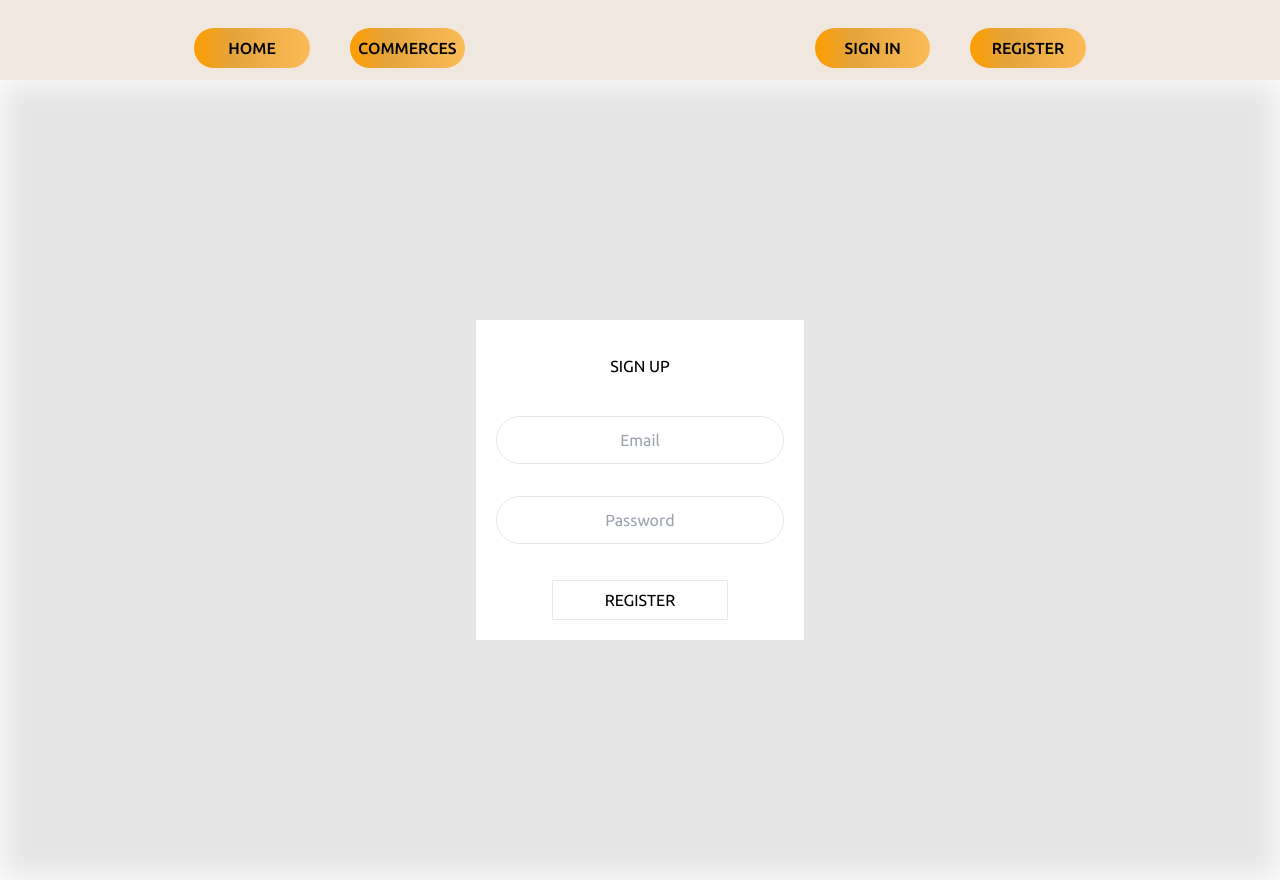
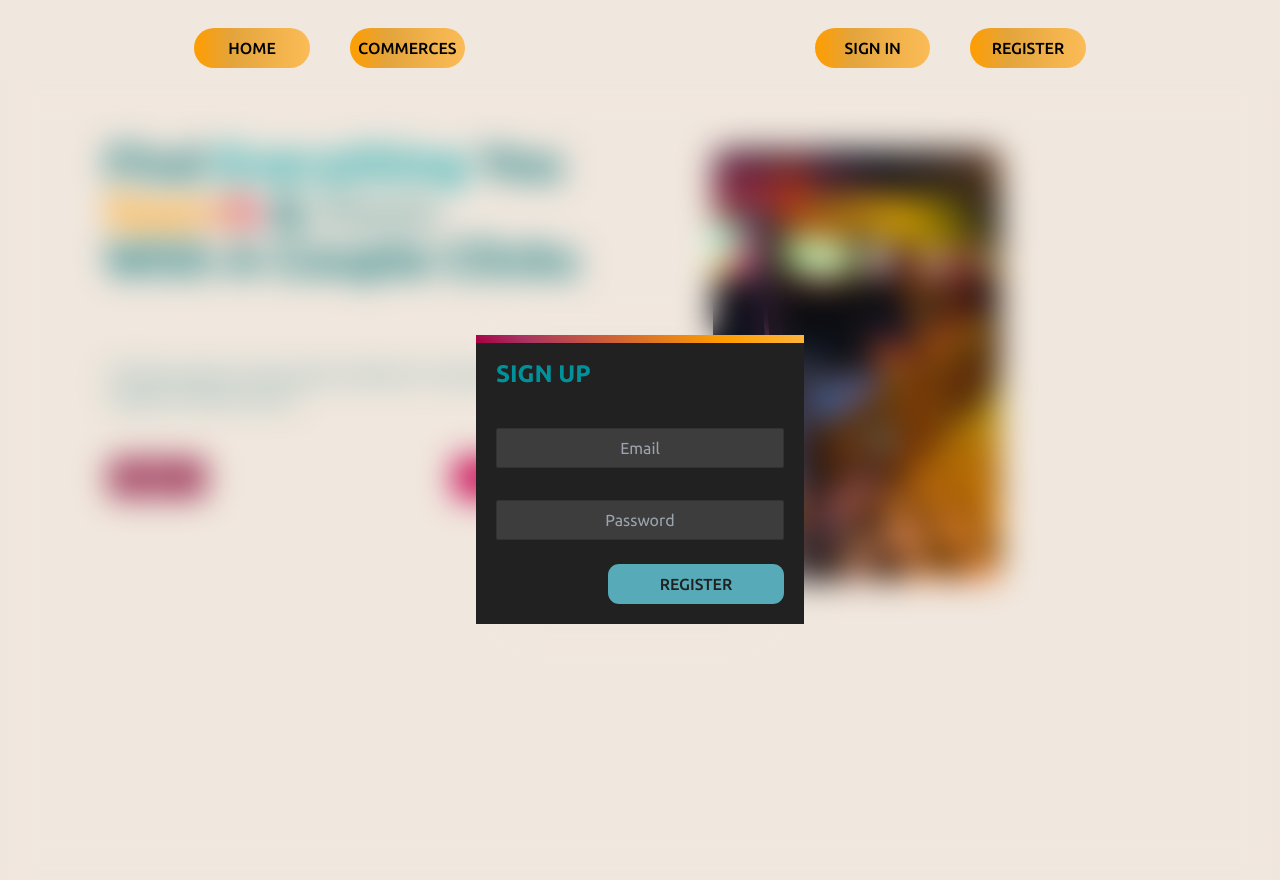
Before and after one commit to aperezmarquez/Web-for-commerces-React-project-, a Next.js app in the folder web_comercios/: page /register in a window 1280 px wide. Built offline with nearby package versions, Linux system fonts and the light colour scheme.

Commit message:
Creados Sign In y Register pages

```diff
--- a/web_comercios/app/register/page.jsx
+++ b/web_comercios/app/register/page.jsx
@@ -1,7 +1,8 @@
 "use client"
 
-import { useRouter } from "next/router";
+import './register.css';
 import { useState } from "react";
+import Home from '../page.js';
 
 export default function Register () {
     const [email, setEmail] = useState();
@@ -47,22 +48,24 @@ export default function Register () {
 
     return (
         <div className="flex items-center justify-center h-screen w-full absolute">
-            <div className="h-full w-full bg-black bg-opacity-10 filter blur-lg -z-10 absolute"></div>
-            <div className="grid grid-rows-4 grid-flow-col place-items-center gap-10 p-5 bg-white h-80 justify-center filter z-10 absolute">
-                <h1 className="text-center mt-3">SIGN UP</h1>
+            <Home className="background-page"/>
+            <div className="pantalla-borrosa h-full w-full absolute"></div>
+            <div className="element-holder grid grid-rows-4 grid-flow-col gap-10 p-5 h-72 justify-center filter z-10 absolute">
+                <h1 className="signup-text text-start mt-0">SIGN UP</h1>
                 <input type="text"
-                       className="text-center w-72 h-12 border rounded-full transition-opacity"
+                       className="input text-center w-72 h-10 border rounded-sm transition-opacity"
                        placeholder="Email"
                        onFocus={handleFocus}
                        onBlur={handleUnFocusU}
                        onChange={(e) => setEmail(e.target.value)}></input>
                 <input type="password"
-                       className="text-center w-72 h-12 border rounded-full"
+                       className="input text-center w-72 h-10 border rounded-sm"
                        placeholder="Password"
                        onFocus={handleFocus}
                        onBlur={handleUnFocusP}
                        onChange={(e) => setPassword(e.target.value)}></input>
-                <button className="w-44 h-10 border transition ease-in delay-100 hover:bg-slate-400 active:bg-red-600">REGISTER</button>
+                <button className="login-button-register w-44 h-10 border transition ease-in delay-100 place-self-end hover:bg-slate-400 active:bg-red-600">REGISTER</button>
+                <div className='hover-background-register absolute'></div>
             </div>
         </div>
     );
--- /dev/null
+++ b/web_comercios/app/register/register.css
@@ -0,0 +1,84 @@
+.background-page {
+    z-index: -2;
+    overflow: hidden;
+}
+
+.pantalla-borrosa {
+    z-index: 0;
+    background: rgba(0,0,0,0);
+    backdrop-filter: blur(1em);
+}
+
+.element-holder {
+    background-color: rgb(33, 33, 33);
+    transition: all 0.7s cubic-bezier(0.23, 1, 0.320, 1);
+    z-index: 0;
+}
+
+.hover-background-register {
+    bottom: 97.5%;
+    width: 20.5em;
+    height: 0.5em;
+
+    transition: all 0.7s cubic-bezier(0.23, 1, 0.320, 1);
+    background: linear-gradient(45deg, #a60042 0%, #a83262 15%, #ff9d00 75%, #ffb53e 100%);
+
+    z-index: -1;
+}
+
+.element-holder:hover .hover-background-register {
+    height: 17.5em;
+    bottom: 2.8%;
+}
+
+.signup-text {
+    transition: 0.3s;
+    color: #00929a;
+    font-weight: 900;
+    font-size: 1.5em;
+}
+
+.element-holder:hover .signup-text {
+    color: rgb(33, 33, 33);
+}
+
+.input {
+    background-color: rgb(61, 61, 61);
+    border-color: rgb(50, 50, 50);
+}
+
+.input {
+    color: #e8e8e8;
+    transition: 0.3s;
+    background-color: rgb(61, 61, 61);
+    border-color: rgb(50, 50, 50);
+}
+
+.element-holder:hover .input {
+    color: rgb(33, 33, 33);
+    background-color: #deac4a;
+    border-color: #d5952f;
+}
+
+.element-holder:hover .input::placeholder {
+    color: #585249;
+}
+
+.login-button-register {
+    border: 5px;
+    border: solid border transparent;
+    border-radius: 0.7em;
+
+    color: rgb(33, 33, 33);
+    font-weight: 500;
+
+    background: #57abb8;
+    background-clip: padding-box;
+
+    transition: all 1s cubic-bezier(0.23, 1, 0.320, 1);
+}
+
+.element-holder:hover .login-button-register {
+    color: #dedcd2;
+    background: rgb(43, 43, 43);
+}
--- a/web_comercios/app/sign-in/page.jsx
+++ b/web_comercios/app/sign-in/page.jsx
@@ -1,4 +1,6 @@
 "use client"
+import './sigin.css';
+import Home from '../page.js'
 
 export default function Sig_in () {
     function handleFocus(event) {
@@ -14,21 +16,23 @@ export default function Sig_in () {
     }
 
     return (
-        <div className="flex items-center justify-center h-screen w-full absolute">
-            <div className="h-full w-full bg-black bg-opacity-10 filter blur-lg -z-10 absolute"></div>
-            <div className="grid grid-rows-4 grid-flow-col place-items-center gap-10 p-5 bg-white h-80 justify-center filter z-10 absolute">
-                <h1 className="text-center mt-3">SIGN IN</h1>
+        <div className="sigin-page flex items-center justify-center h-screen w-full absolute">
+            <Home className="background-page"/>
+            <div className="pantalla-borrosa h-full w-full absolute"></div>
+            <div className="element-holder grid grid-rows-4 grid-flow-col gap-10 p-5 h-72 justify-center filter z-10 absolute">
+                <h1 className="sigin-text text-start mt-0">SIGN IN</h1>
                 <input type="text"
-                       className="text-center w-72 h-12 border rounded-full transition-opacity"
+                       className="input text-center w-72 h-10 border rounded-sm transition-opacity"
                        placeholder="Email"
                        onFocus={handleFocus}
                        onBlur={handleUnFocusU}></input>
                 <input type="password"
-                       className="text-center w-72 h-12 border rounded-full"
+                       className="input text-center w-72 h-10 border rounded-sm"
                        placeholder="Password"
                        onFocus={handleFocus}
                        onBlur={handleUnFocusP}></input>
-                <button className="w-44 h-10 border transition ease-in delay-100 hover:bg-slate-400 active:bg-red-600">LOG IN</button>
+                <button className="login-button w-44 h-10 border transition ease-in place-self-end delay-100 hover:bg-slate-400 active:bg-red-600">LOG IN</button>
+                <div className='hover-background absolute'></div>
             </div>
         </div>
     );
--- /dev/null
+++ b/web_comercios/app/sign-in/sigin.css
@@ -0,0 +1,84 @@
+.background-page {
+    z-index: -2;
+    overflow: hidden;
+}
+
+.pantalla-borrosa {
+    z-index: 0;
+    background: rgba(0,0,0,0);
+    backdrop-filter: blur(1em);
+}
+
+.element-holder {
+    background-color: rgb(33, 33, 33);
+    transition: all 0.7s cubic-bezier(0.23, 1, 0.320, 1);
+    z-index: 0;
+}
+
+.hover-background {
+    bottom: 0%;
+    width: 20.5em;
+    height: 0.5em;
+
+    transition: all 0.7s cubic-bezier(0.23, 1, 0.320, 1);
+    background: linear-gradient(45deg, #a60042 0%, #a83262 15%, #ff9d00 75%, #ffb53e 100%);
+
+    z-index: -1;
+}
+
+.element-holder:hover .hover-background {
+    height: 17.5em;
+    bottom: 0%;
+}
+
+.sigin-text {
+    transition: 0.5s;
+    color: #00929a;
+    font-weight: 900;
+    font-size: 1.5em;
+}
+
+.element-holder:hover .sigin-text {
+    color: rgb(33, 33, 33);
+}
+
+.input {
+    background-color: rgb(61, 61, 61);
+    border-color: rgb(50, 50, 50);
+}
+
+.input {
+    color: #e8e8e8;
+    transition: 0.3s;
+    background-color: rgb(61, 61, 61);
+    border-color: rgb(50, 50, 50);
+}
+
+.element-holder:hover .input {
+    color: rgb(33, 33, 33);
+    background-color: #deac4a;
+    border-color: #d5952f;
+}
+
+.element-holder:hover .input::placeholder {
+    color: #585249;
+}
+
+.login-button {
+    border: 5px;
+    border: solid border transparent;
+    border-radius: 0.7em;
+
+    color: rgb(33, 33, 33);
+    font-weight: 500;
+
+    background: #57abb8;
+    background-clip: padding-box;
+
+    transition: all 0.3s cubic-bezier(0.23, 1, 0.320, 1);
+}
+
+.element-holder:hover .login-button {
+    color: #dedcd2;
+    background: rgb(43, 43, 43);
+}
```
